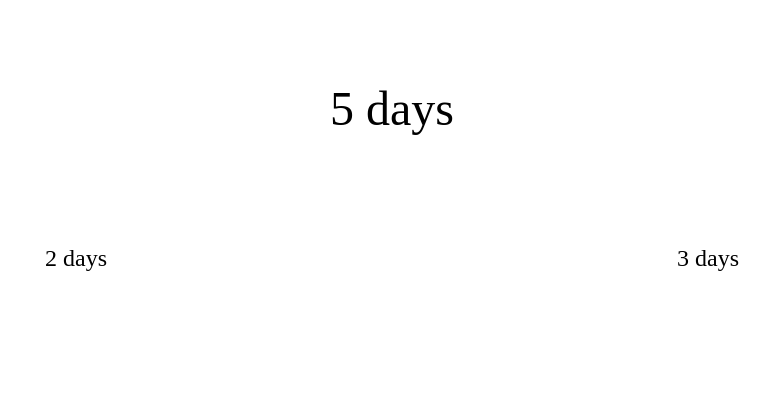
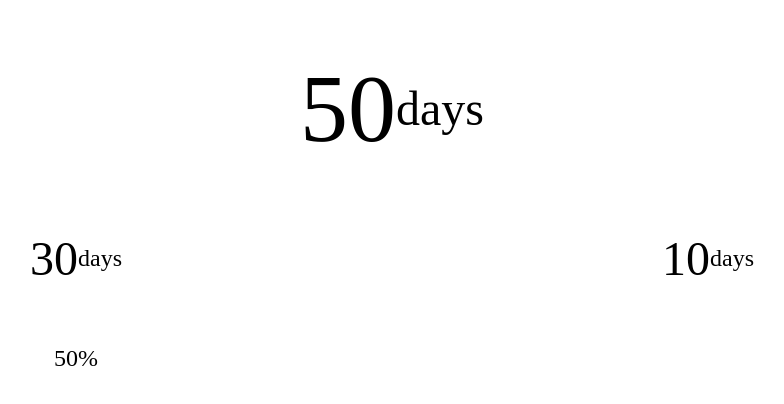
Before and after one commit to AmirHosseinifar/run-day-count, a React app: page / in a window 1280 px wide. Shown: the top 404 px of the page, without its empty margins (248-1032 px from the left). Built offline with nearby package versions, Linux system fonts and the light colour scheme.

Commit message:
Add goal progress calculation

```diff
--- a/src/components/RunDayCount.js
+++ b/src/components/RunDayCount.js
@@ -2,17 +2,34 @@ import React, { Component } from 'react'
 import '../stylesheets/ui.scss'
 
 class RunDayCount extends Component {
+
+  percentToDecimal(decimal) {
+    return ( (decimal*100) + '%')
+  }
+
+  calcGoalProgress(total, goal) {
+    return this.percentToDecimal(total/goal)
+  }
+
   render() {
     return (
       <div className="run-day-count">
         <div className="total-days">
-          <span>5 days</span>
+          <span>{this.props.total}</span>
+          <span>days</span>
         </div>
         <div className="rain-days">
-          <span>2 days</span>
+          <span>{this.props.rainDay}</span>
+          <span>days</span>
         </div>
         <div className="dry-days">
-          <span>3 days</span>
+          <span>{this.props.dryDay}</span>
+          <span>days</span>
+        </div>
+        <div>
+          <span>{this.calcGoalProgress(this.props.total,
+                                       this.props.goal)}
+          </span>
         </div>
       </div>
     )
--- a/src/index.js
+++ b/src/index.js
@@ -3,7 +3,11 @@ import ReactDOM from 'react-dom';
 import * as serviceWorker from './serviceWorker';
 import RunDayCount from './components/RunDayCount'
 
-ReactDOM.render(<RunDayCount />, document.getElementById('root'));
+ReactDOM.render(<RunDayCount total ={50}
+                             rainDay={30}
+                             dryDay={10}
+                             goal={100}
+/>, document.getElementById('root'));
 
 // If you want your app to work offline and load faster, you can change
 // unregister() to register() below. Note this comes with some pitfalls.
```
